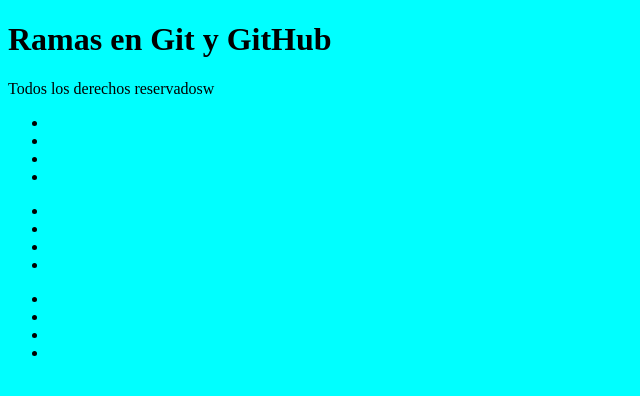
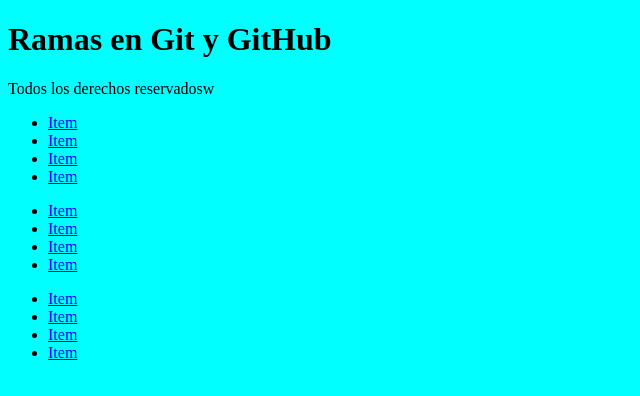
Before and after one commit to Juanptovarh/testing, a plain HTML site: page index.html in a window 1280 px wide. Shown: the whole page, without its empty margins (0-640 px from the left). Drawn offline with Linux system fonts and the light colour scheme.

Commit message:
[+] Se agregaron los textos a los ul

```diff
--- a/index.html
+++ b/index.html
@@ -12,22 +12,22 @@
     <footer class="footer">
         <p>Todos los derechos reservadosw</p>
         <ul>
-            <li><a href="Item"></a></li>
-            <li><a href="Item"></a></li>
-            <li><a href="Item"></a></li>
-            <li><a href="Item"></a></li>
+            <li><a href="#">Item</a></li>
+            <li><a href="#">Item</a></li>
+            <li><a href="#">Item</a></li>
+            <li><a href="#">Item</a></li>
         </ul>
         <ul>
-            <li><a href="Item"></a></li>
-            <li><a href="Item"></a></li>
-            <li><a href="Item"></a></li>
-            <li><a href="Item"></a></li>
+            <li><a href="#">Item</a></li>
+            <li><a href="#">Item</a></li>
+            <li><a href="#">Item</a></li>
+            <li><a href="#">Item</a></li>
         </ul>
         <ul>
-            <li><a href="Item"></a></li>
-            <li><a href="Item"></a></li>
-            <li><a href="Item"></a></li>
-            <li><a href="Item"></a></li>
+            <li><a href="#">Item</a></li>
+            <li><a href="#">Item</a></li>
+            <li><a href="#">Item</a></li>
+            <li><a href="#">Item</a></li>
         </ul>
     </footer>
 
```
